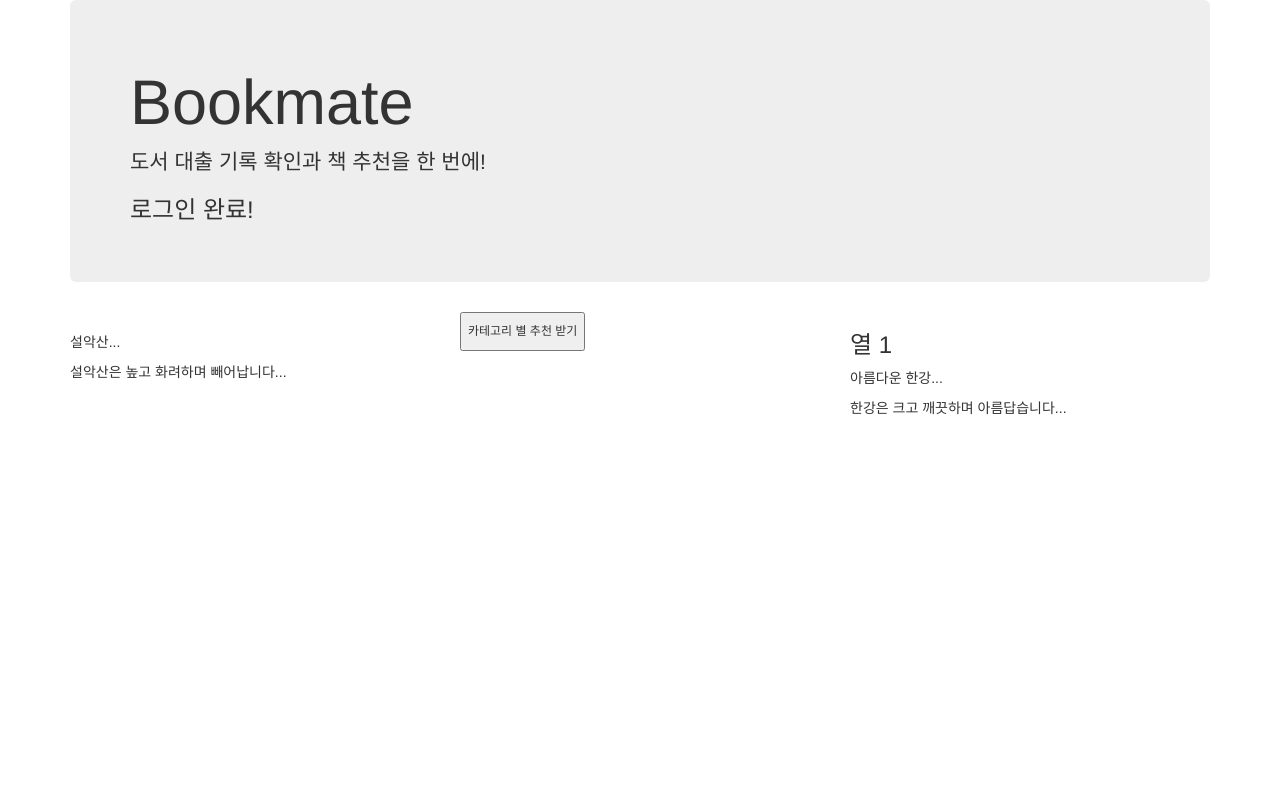
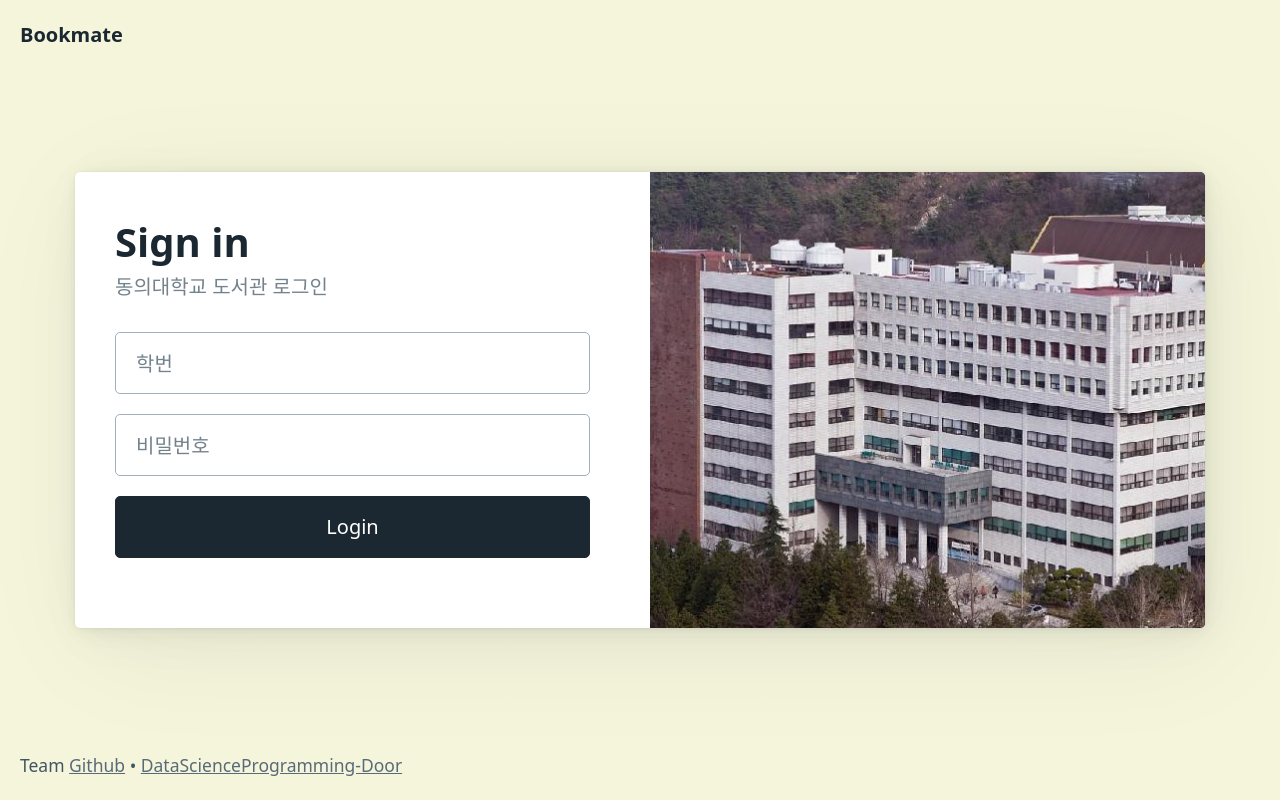
Before and after one commit to sbg0629/DataScienceProject, a Flask app: template templates/SearchResult.html in a window 1280 px wide. Run offline with Flask 2, Linux system fonts and the light colour scheme; the template is opened without the code that fills it, so the values that code supplies are empty; some libraries are stand-ins or nearby versions.

Commit message:
디자인 변경

```diff
--- a/templates/SearchResult.html
+++ b/templates/SearchResult.html
@@ -1,41 +1,66 @@
-<!-- 테스트 -->
 <!DOCTYPE html>
 <html lang="ko-KR">
-    <head>
-        <title>Bookmate</title>
-        <meta charset="utf-8">
-        <meta name="viewport" content="width=device-width, initial-scale=1">
-        <link rel="stylesheet" href="https://maxcdn.bootstrapcdn.com/bootstrap/3.3.7/css/bootstrap.min.css">
-        <script src="https://ajax.googleapis.com/ajax/libs/jquery/3.2.0/jquery.min.js"></script>
-        <script src="https://maxcdn.bootstrapcdn.com/bootstrap/3.3.7/js/bootstrap.min.js"></script>
-    </head>
-    <body>
-        <div class="container">
-            <div class="jumbotron">
-                <h1>Bookmate</h1>
-                <p>도서 대출 기록 확인과 책 추천을 한 번에!</p>
-                <h3>로그인 완료!</h3>
-                <!-- <input type="text" name="ID" placeholder="ID" />
-                <input type="password" name="PASSWORD" placeholder="password" /><br>
-                <button>Login</button> -->
-            </div>
-            <div class="row">
-                <div class="col-sm-4">
-                    <h3>{{id}}</h3>
-                    <p>설악산...</p>
-                    <p>설악산은 높고 화려하며 빼어납니다...</p>
-                </div>
-                <div class="col-sm-4">
-                    <button>
-                        <h6>카테고리 별 추천 받기</h6>
-                    </button>
-                </div>
-                <div class="col-sm-4">
-                    <h3>열 1</h3>
-                    <p>아름다운 한강...</p>
-                    <p>한강은 크고 깨끗하며 아름답습니다...</p>
-                </div>
-            </div>
+  <head>
+    <meta charset="utf-8" />
+    <!-- <meta name="viewport" content="width=device-width, initial-scale=1" /> -->
+    <title>Bookmate</title>
+    <!-- <meta name="description" content="A minimalist layout for Login pages. Built with Pico CSS." /> -->
+    <link rel="stylesheet" href="https://cdn.jsdelivr.net/npm/@picocss/pico@1/css/pico.min.css" />
+    <link rel="stylesheet" href="{{ url_for('static', filename='css/HomeCss.css') }}" />
+    <script src="{{ url_for('static', filename='script.js') }}"></script>
+  </head>
+
+  <body>
+    <!-- Nav -->
+    <nav class="container-fluid">
+      <ul>
+        <li>
+          <a href="./" class="contrast"><strong>Bookmate</strong></a>
+        </li>
+      </ul>
+    </nav>
+    <!-- ./ Nav -->
+
+    <!-- Main -->
+    <main class="container">
+      <article class="grid">
+        <div>
+          <hgroup>
+            <h1>Sign in</h1>
+            <h2> </h2>
+            <h2>동의대학교 도서관 로그인</h2>
+          </hgroup>
+          <form action="/UserData" method="post">
+            <input
+              type="text"
+              name="ID"
+              placeholder="학번"
+              aria-label="Login"
+              autocomplete="nickname"
+              required
+            />
+            <input
+              type="password"
+              name="PASSWORD"
+              placeholder="비밀번호"
+              aria-label="Password"
+              autocomplete="current-password"
+              required
+            />
+            <button type="submit" class="contrast" onclick="check_info()">Login</button>
+          </form>
         </div>
-    </body>
+        <div></div>
+      </article>
+    </main>
+    <!-- ./ Main -->
+    <footer class="container-fluid">
+        <small
+          >Team <a href="https://github.com/012050/DataScienceProject" class="secondary">Github</a> •
+          <a href="http://door.deu.ac.kr/LMS/LectureRoom/Main/60593" class="secondary"
+            >DataScienceProgramming-Door</a
+          ></small
+        >
+      </footer>
+  </body>
 </html>
--- a/templates/home_remake.html
+++ b/templates/home_remake.html
@@ -6,8 +6,8 @@
     <title>Bookmate</title>
     <!-- <meta name="description" content="A minimalist layout for Login pages. Built with Pico CSS." /> -->
     <link rel="stylesheet" href="https://cdn.jsdelivr.net/npm/@picocss/pico@1/css/pico.min.css" />
-    <link rel="stylesheet" href="{{ url_for('static', filename='css/custom.css') }}" />
-    <script src=" {{ url_for('static', filename='script.js') }}"></script>
+    <link rel="stylesheet" href="{{ url_for('static', filename='css/HomeCss.css') }}" />
+    <script src="{{ url_for('static', filename='script.js') }}"></script>
   </head>
 
   <body>
```
